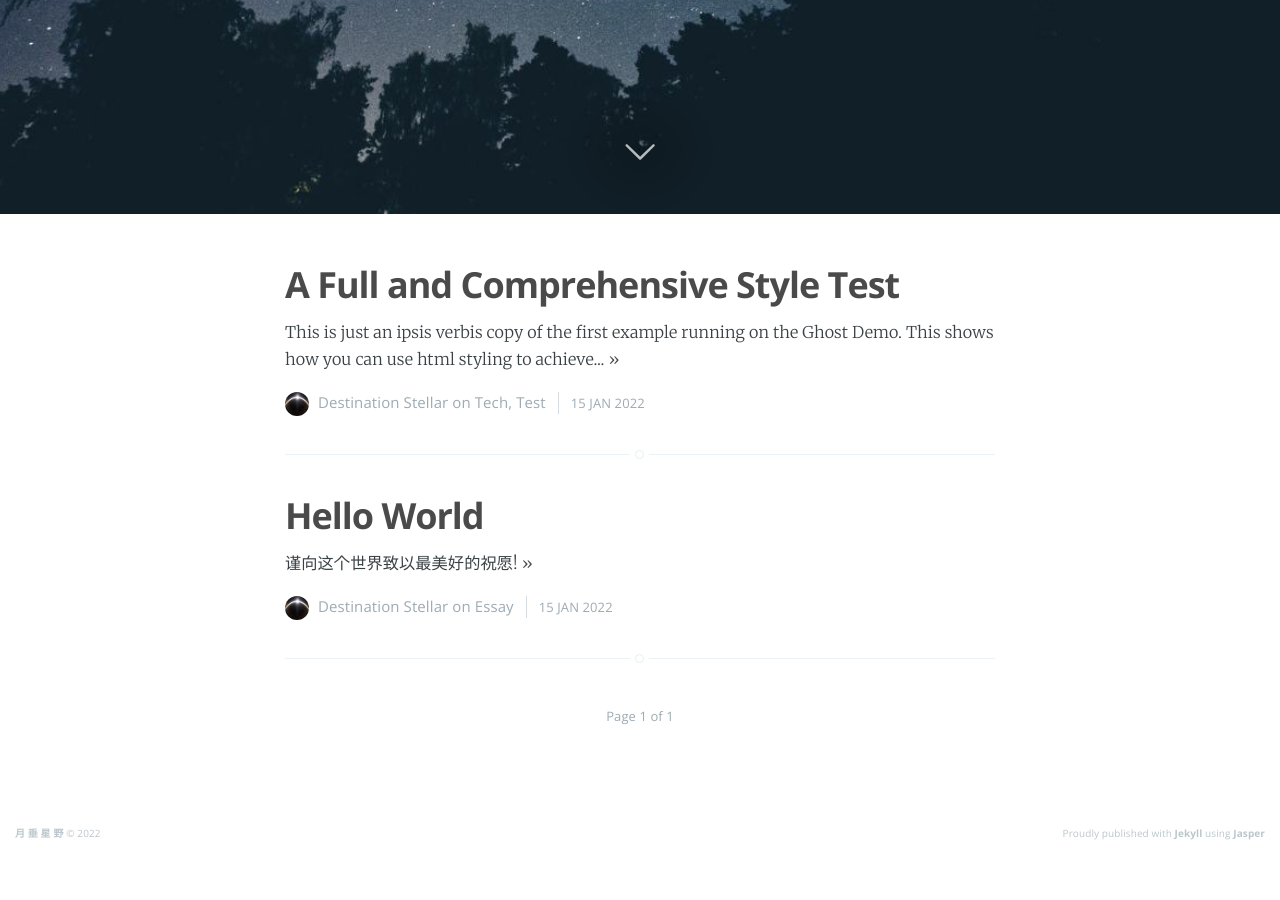
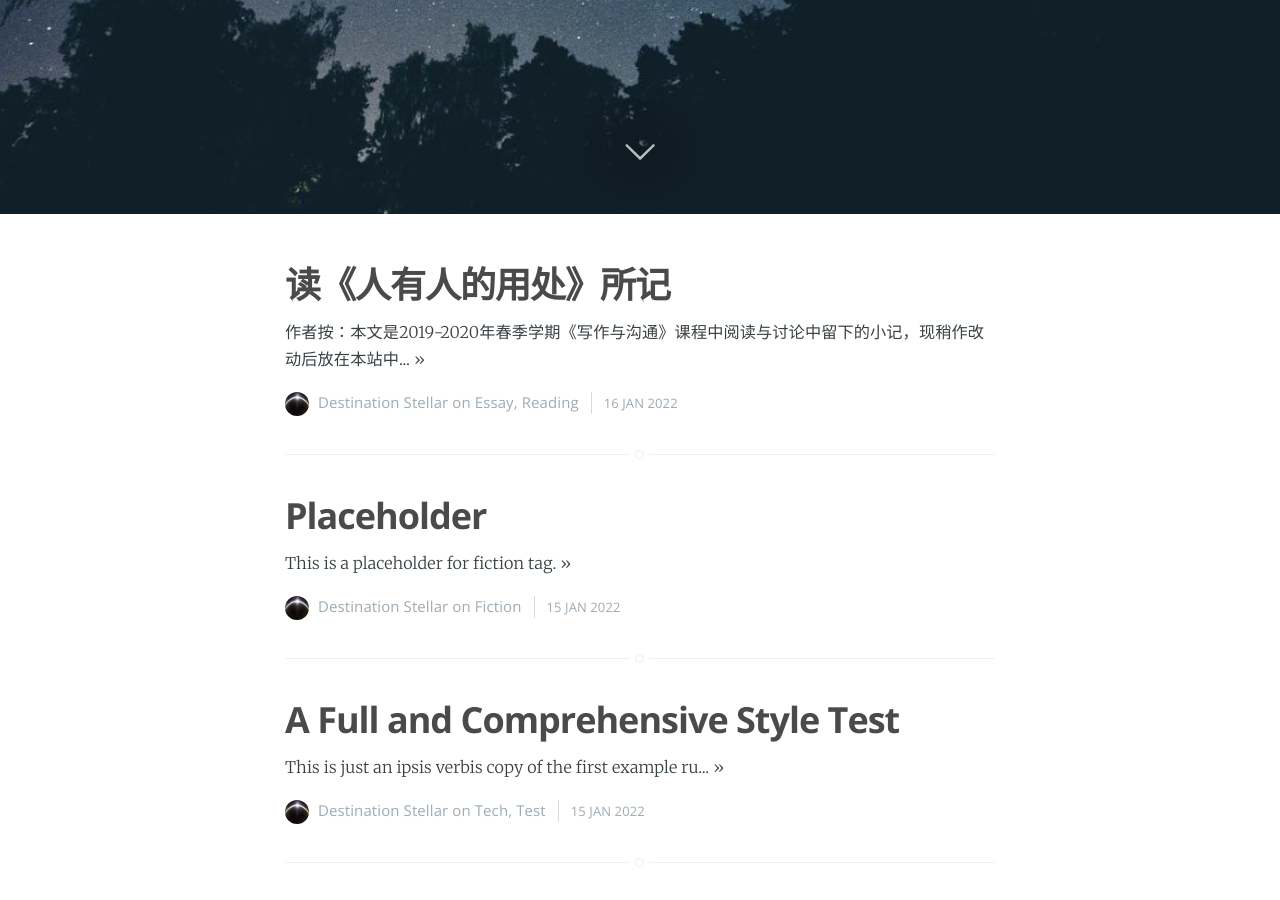
Before and after one commit to adstellaria/adstellaria.github.io, a Jekyll site: the page built from index.html, in a window 1280 px wide and 900 px high, scrolled down 686 px. Built offline with Jekyll 4.4.1, drawn with Linux system fonts in a browser that asks for light colours; nearby versions of some CDN libraries; the list of posts is cut into pages by our own code; before the commit the page ends 1538 px from its top, so only the background shows below that; some of the changed text lies outside the part shown.

Commit message:
Fix style bug for chinese and upload a new essay

```diff
--- a/_includes/loop.html
+++ b/_includes/loop.html
@@ -20,7 +20,7 @@
             <h2 class="post-title"><a href="{{ site.baseurl }}{{ post.url | remove: '/' }}">{{ post.title }}</a></h2>
         </header>
         <section class="post-excerpt">
-            <p>{{ post.content | strip_html | truncatewords: 26 }} <a class="read-more" href="{{ site.baseurl }}{{ post.url | remove: '/' }}">&raquo;</a></p>
+            <p>{{ post.content | strip_html | truncate: 60 }} <a class="read-more" href="{{ site.baseurl }}{{ post.url | remove: '/' }}">&raquo;</a></p>
         </section>
         <footer class="post-meta">
             {% for author in site.data.authors %}
--- a/_layouts/post.html
+++ b/_layouts/post.html
@@ -119,7 +119,7 @@
         <a class="read-next-story {% if page.next.cover %}" style="background-image: url({{ site.baseurl }}{{ page.next.cover }}){% else %}no-cover{% endif %}" href="{{ site.baseurl }}{{ page.next.url | remove: '/' }}">
             <section class="post">
                 <h2>{{ page.next.title }}</h2>
-                <p>{{ page.next.content | strip_html | truncatewords:15 }}</p>
+                <p>{{ page.next.content | strip_html | truncate:30 }}</p>
             </section>
         </a>
     {% endif %}
@@ -129,7 +129,7 @@
         <a class="read-next-story prev {% if page.previous.cover %}" style="background-image: url({{ site.baseurl }}{{ page.previous.cover }}){% else %}no-cover{% endif %}" href="{{ site.baseurl }}{{ page.previous.url | remove: '/' }}">
             <section class="post">
                 <h2>{{ page.previous.title }}</h2>
-                <p>{{ page.previous.content | strip_html | truncatewords:15 }}</p>
+                <p>{{ page.previous.content | strip_html | truncate:30 }}</p>
             </section>
         </a>
     {% endif %}
--- /dev/null
+++ b/_posts/2022-01-15-placehodler.md
@@ -0,0 +1,14 @@
+---
+layout: post
+cover: 'assets/images/cover6.jpg'
+navigation: True
+title: Placeholder
+date: 2022-01-15 20:00:00(UTC+8)
+tags: fiction
+subclass: 'post tag-fiction'
+logo: 'assets/images/logo.png'
+author: stellar
+categories: stellar
+---
+
+This is a placeholder for fiction tag.
--- /dev/null
+++ b/_posts/2022-01-16-the-human-use-of-human-beings.md
@@ -0,0 +1,30 @@
+---
+layout: post
+cover: 'assets/images/cover5.jpg'
+navigation: True
+title: 读《人有人的用处》所记
+date: 2022-01-16 16:00:00(UTC+8)
+tags: essay reading
+subclass: post tag-essay tag-reading
+logo: 'assets/images/logo.png'
+author: stellar
+categories: stellar
+---
+
+> 作者按：本文是2019-2020年春季学期《写作与沟通》课程中阅读与讨论中留下的小记，现稍作改动后放在本站中（2022.1.16）
+
+维纳所著《人有人的用处》一书，与其说是在讲述控制论，不如说是在讲述控制论的哲学。更具体地说，就是在讲述控制论视角中的世界观与其指导下的方法论。
+
+那么，控制论的世界观是什么呢？或者说，控制论如何看待这个世界呢？我以为有两个基本观点。
+
+第一，控制论认为这个世界是一个几率的世界，是一个存在偶然性的世界。自牛顿以降，自然科学一直认为世界是规律性的，宇宙中的万物都要遵循某种普适而始终不易的精确规律运行。由此，世界现在的状态完全由过去决定，而未来的状态完全由现在决定，这就是我们所说的机械决定论。但是进入二十世纪，在热学、光学等领域的一系列的物理发现对此提出了挑战。如果说热学中的描述大量气体分子规律的统计学公式在当时还算尚可理解的话，光学中单个光子所表现的概率性则彻底颠覆了机械决定论。而受此影响，控制论形成了一种新的世界观：万物遵循的规律似乎是一个统计学意义上的规律，它能指出发生概率最大的事件，但偶然的事件也完全可能发生，即现在不完全由过去决定。
+
+第二，控制论认为世界是可被认识的。这点从书中反复引用的爱因斯坦的名言“上帝精明，但无恶意”中便可看出。实际上这个观点是对第一个观点的一个补充：既然世界是充满概率和偶然性的了，那么物理规律是不是就消失了，或者说只是一种思维游戏？控制论反对这种不可知论的观点。世界的确有规律可循，不过是需要放在统计学意义下考量。譬如，熵增加原理（热力学第二定律及其引申）看来是一个普遍的规律。尽管在特定时间，特定空间，熵增加的趋势是可以被逆转的，但这并不影响熵增加原理在统计学意义下的有效性。由此，控制论认为，尽管规律的统计学性质给物理规律的发现带来了困难，但是物理规律本身是可以被认识的。
+
+在这样世界观的基础上，控制论以信息作为理论基础是再顺理成章不过的事了。因为世界不是机械决定的，所以我们不能指望知晓了物体某一时刻的状态便可以一劳永逸的预测其之后所有的状态，而是必须时时刻刻收集它的状态信息以便于我们随时修正对它的预测和相应采取的决策（这样修正的过程，就是一个书中所述的反馈过程）。由此，信息的存在是有必要的。而又因为世界是可以被认识的，所以我们所做的一切预测工作都是有意义的，至少我们可以知道今后发生什么事件的概率最大。由此，收集信息并依据信息决策的过程是有意义的，也即信息的存在本身是有意义的。
+
+通过以上的分析，我们不仅明确了信息为何会成为控制论的基础，事实上我们也点出了控制论运行的基本范式：收集信息→逻辑推理（做出预测）→进行决策。这个范式循环往复，反馈调整，将生命、机器、生物圈等种种规模不等的系统，维持在动态的区间内。由此，系统达到了稳态。但是偶尔（我们再一次看到了偶然性的必然存在），这样的循环因为某些系统内在或外在的因素使得系统自身出现较大的变化，而这样的变化在一个较长时间内缓慢累积，甚至可能使系统变得与之前完全不同。由此，系统实现了进化。稳态与进化的对立统一，是控制论的终极目标。
+
+我们说过熵增加是宇宙的普遍原理，但最神奇的地方在于我们人类的存在恰恰违反了这一原理。智慧生命不仅本能地将无序的物质转化成自身严整，精确而有序的肉体，并且试图通过“收集信息→逻辑推理→做出预测→进行决策”这样的范式将外界的物质组织化，有序化，同时消除环境的不确定性，以求自身的肉体和遗传的基因在宇宙间得到最长久的留存。这样违反规律的抗争极大概率是徒劳的，熵增加原理很有可能从一开始就决定了人类乃至生命悲剧性的最终命运。但是，正如一句名言所说的那样，我们不能因为结局而放弃一切的开始。在有限的时间和空间内，人类的存在及其抗争是不会遭到熵增加规律的惩罚的。因此，从现在到不太远的将来，我们至少还可以运用我们学到的科学知识与控制论思想，来使自己活得舒坦一点。
+
+在维纳眼中，信息技术发展的未来，在其最久远的意义上，必然是悲观的（原因已述）。但是在不太远的将来，其发展却可以是乐观与悲观共存的。他在书中描述了种种对技术应用的乐观设想，比如工厂的自动化智能化，比如方便残疾人生活的机器设备；也表达了种种对未来的担忧，比如文艺领域的同质化庸俗化，比如科学在极端政治控制下的畸形发展。尽管在半个多世纪后的我们看来，这些设想和担忧没有完全超越其所处的时代：有些设想实现了，有些设想仍然是空中楼阁，有些担忧仍然是严峻的现实，有些担忧则化作杞人忧天，但是本书的价值不会因此而消减。预测的未实现本身就是控制论世界观所预言的，做出预测以求调整当时的决策也属于控制论所强调的范式的一环——本书在理论上是自洽的。而如果我们认同这个理论，我们也有必要收集尽可能多的信息，分析信息推理预测，并作出我们所认为的最优决策，同时，我们研发的机器也应遵循它的原则。未来不确定，但最终会确定，而控制论在其哲学意义上，试图指导我们如何更好的从不确定走向确定。
--- a/nav/index.md
+++ b/nav/index.md
@@ -12,4 +12,5 @@
 + [Tech](/tag/tech)
     + [Test](/tag/test)
 + [Eassy](/tag/essay)
+    + [Reading](/tag/reading)
 + [Fiction](/tag/fiction)
```
Also changed, not shown: _posts/2022-01-15-hello-world.md (+3 -1 lines), README.md.
